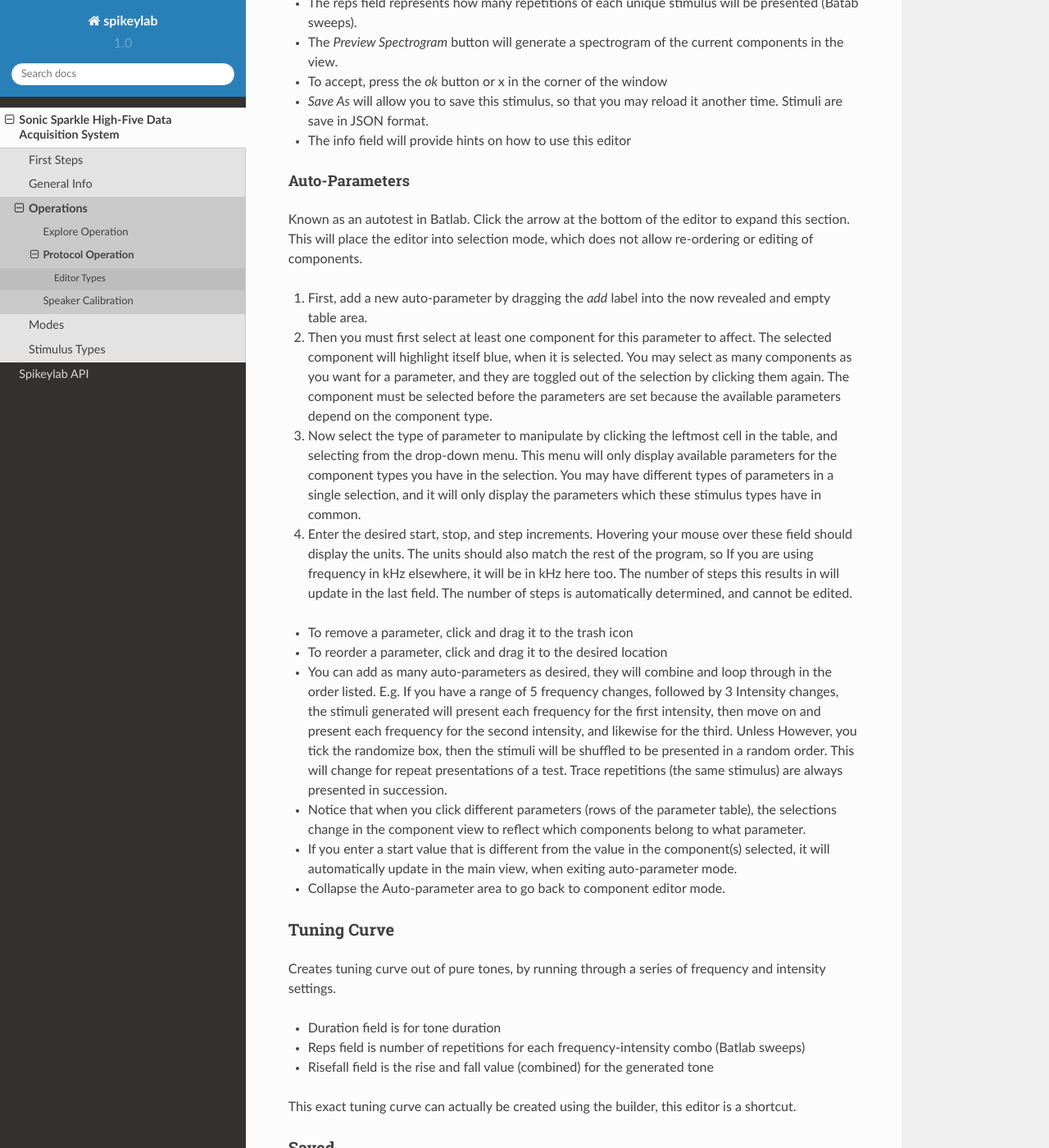
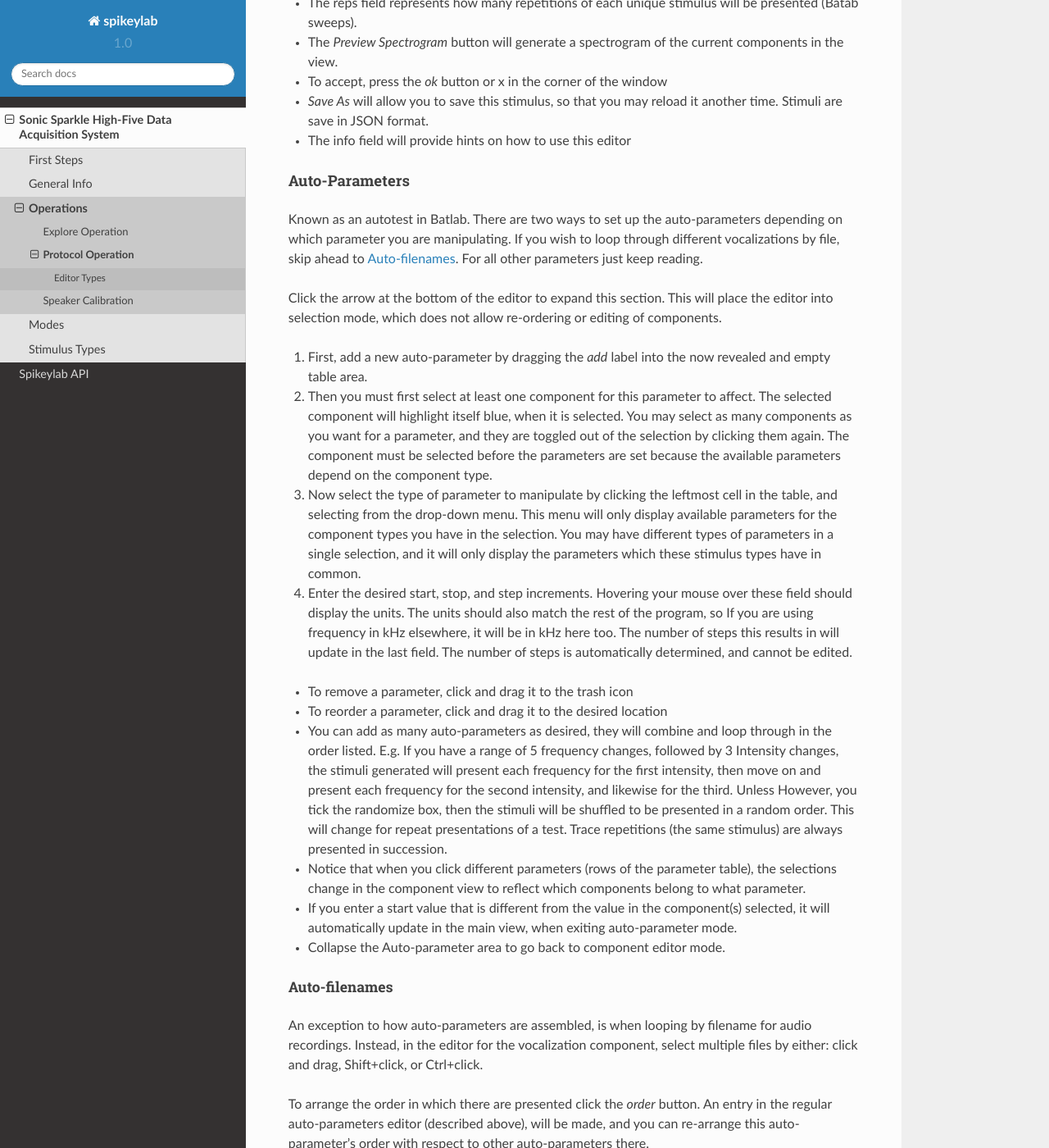
Before and after one commit to portfors-lab/sparkle, a Sphinx documentation site: the page built from doc/guide/protocol.rst, in a window 1280 px wide and 1400 px high, scrolled down 994 px. Shown: the whole window at 82% size. Built offline with Sphinx 7.4.7 and the Read the Docs theme 2.0.0, drawn with Linux system fonts in a browser that asks for light colours.

Commit message:
instructions for filename auto-parameter

```diff
--- a/doc/guide/protocol.rst
+++ b/doc/guide/protocol.rst
@@ -49,7 +49,10 @@
 
 Auto-Parameters
 ^^^^^^^^^^^^^^^
-Known as an autotest in Batlab. Click the arrow at the bottom of the editor to expand this section. This will place the editor into selection mode, which does not allow re-ordering or editing of components.
+Known as an autotest in Batlab. There are two ways to set up the auto-parameters depending on which parameter you are manipulating.
+If you wish to loop through different vocalizations by file, skip ahead to :ref:`autofile`. For all other parameters just keep reading.
+
+Click the arrow at the bottom of the editor to expand this section. This will place the editor into selection mode, which does not allow re-ordering or editing of components.
 
 #. First, add a new auto-parameter by dragging the *add* label into the now revealed and empty table area.
 #. Then you must first select at least one component for this parameter to affect. The selected component will highlight itself blue, when it is selected. You may select as many components as you want for a parameter, and they are toggled out of the selection by clicking them again. The component must be selected before the parameters are set because the available parameters depend on the component type.
@@ -67,6 +70,14 @@
 * If you enter a start value that is different from the value in the component(s) selected, it will automatically update in the main view, when exiting auto-parameter mode.
 
 * Collapse the Auto-parameter area to go back to component editor mode.
+
+.. _autofile:
+
+Auto-filenames
+~~~~~~~~~~~~~~
+An exception to how auto-parameters are assembled, is when looping by filename for audio recordings. Instead, in the editor for the vocalization component, select multiple files by either: click and drag, Shift+click, or Ctrl+click.
+
+To arrange the order in which there are presented click the *order* button. An entry in the regular auto-parameters editor (described above), will be made, and you can re-arrange this auto-parameter's order with respect to other auto-parameters there.
 
 .. _tuning_curve:
 
```
